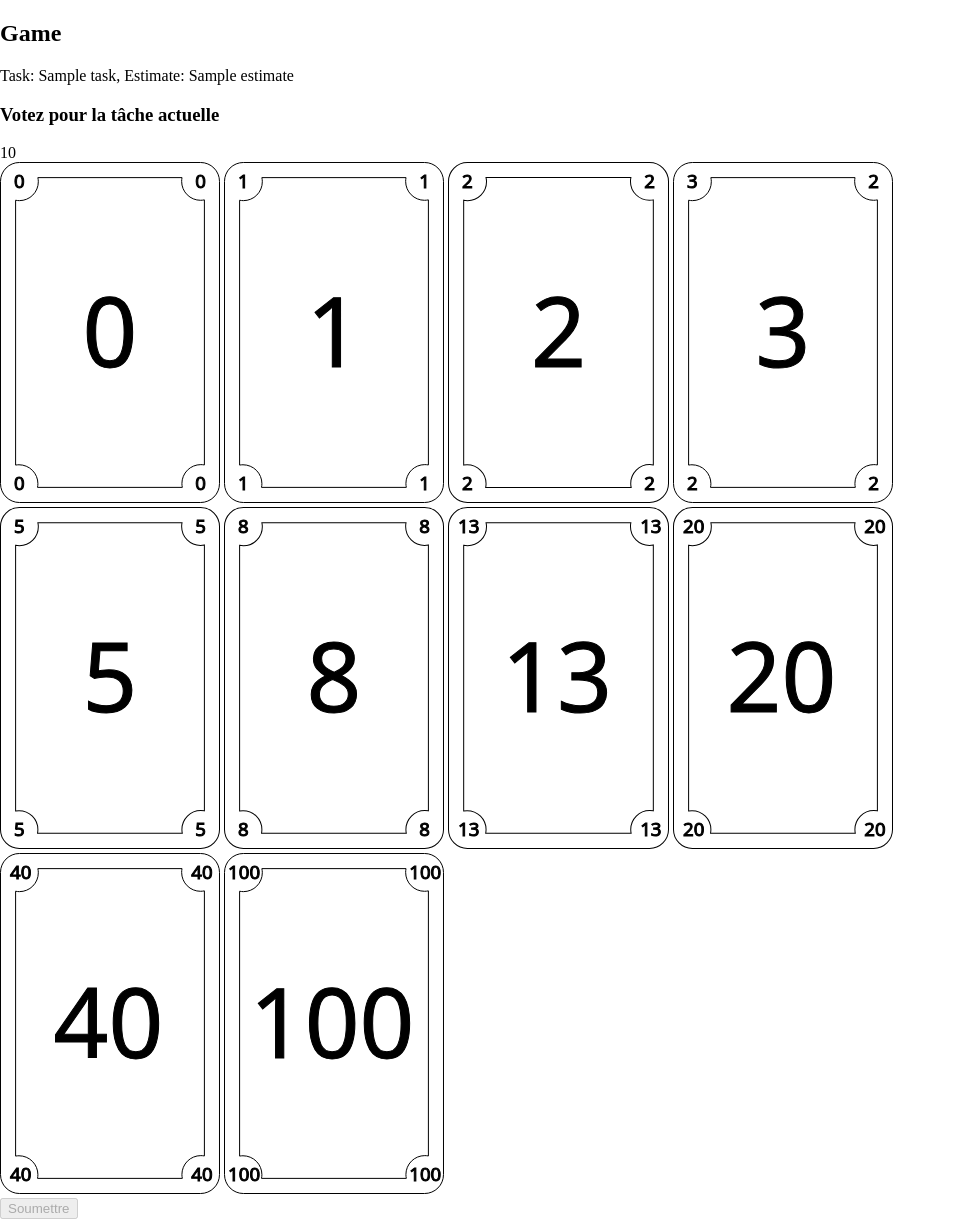
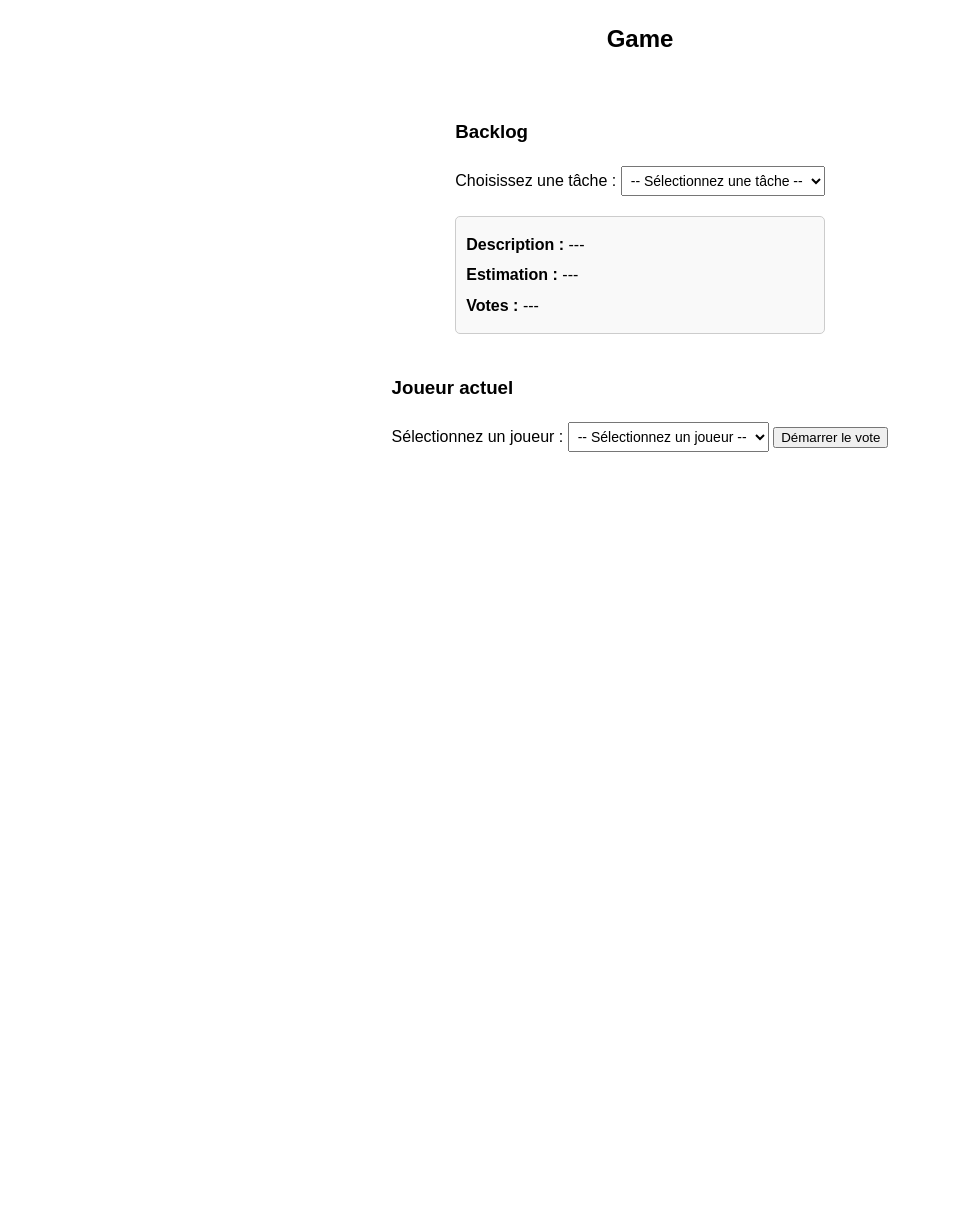
Before and after one commit to GeorgesTatchum/capi, a FastAPI app: template backend/app/templates/game.html in a window 1280 px wide. Shown: the whole page, without its empty margins (0-956 px from the left). After the commit the page ends 452 px from the top, so only its background shows below. Run offline with FastAPI, Linux system fonts and the light colour scheme; the template is opened without the code that fills it: most values are stand-ins (such as "Sample title", 1, 10 or a date in 2020); parts of the project's set-up code (start-up, migrations or seed data) failed here and were passed over.

Commit message:
start static vote logic and fix issue when handling jinjatemplate

```diff
--- /dev/null
+++ b/backend/app/config.py
@@ -0,0 +1,3 @@
+from fastapi.templating import Jinja2Templates
+
+templates = Jinja2Templates(directory="app/templates")
--- a/backend/app/main.py
+++ b/backend/app/main.py
@@ -1,16 +1,15 @@
+from app.config import templates
 from app.routes import router
 from fastapi import FastAPI, Request
 from fastapi.responses import HTMLResponse
 from fastapi.staticfiles import StaticFiles
-from fastapi.templating import Jinja2Templates
 from fastapi_socketio import SocketManager
 
 app = FastAPI()
 sio = SocketManager(app=app)
 
-app.mount("/app/static", StaticFiles(directory="app/static"), name="static")
+app.mount("/static", StaticFiles(directory="app/static"), name="static")
 app.include_router(router)
-templates = Jinja2Templates(directory="app/templates")
 
 
 @app.get("/", response_class=HTMLResponse)
--- a/backend/app/models.py
+++ b/backend/app/models.py
@@ -7,3 +7,9 @@ class Config(BaseModel):
     num_players: int
     player_names: List[str]
     rule: str
+
+
+class Vote(BaseModel):
+    task_id: str
+    player: str
+    estimate: int
--- /dev/null
+++ b/backend/app/static/players.json
@@ -0,0 +1,3 @@
+{
+    "0": "player1"
+}
--- a/backend/app/static/styles.css
+++ b/backend/app/static/styles.css
@@ -1,5 +1,46 @@
 body{
     margin: 0;
     padding: 0;
-    max-width: 1024px;
+    font-family: Arial, sans-serif;
+    line-height: 1.6;
 }
+
+#app {
+    display: flex;
+    flex-direction: column;
+    align-items: center;
+    height: auto;
+}
+
+#setup-form {
+    display: flex;
+    flex-direction: column;
+    align-items: center;
+    gap: 5px;
+}
+
+#vote {
+    display: flex;
+    flex-direction: column;
+    align-items: center;
+    height: auto;
+}
+
+#task-details {
+    margin-top: 10px;
+    padding: 10px;
+    border: 1px solid #ccc;
+    background-color: #f9f9f9;
+    border-radius: 5px;
+}
+select {
+    padding: 5px;
+    font-size: 14px;
+}
+p {
+    margin: 5px 0;
+}
+
+#backlog {
+    margin: 20px 0;
+}
--- a/backend/app/templates/base.html
+++ b/backend/app/templates/base.html
@@ -4,7 +4,7 @@
     <meta charset="UTF-8">
     <meta name="viewport" content="width=device-width, initial-scale=1.0">
     <title>Planning Poker</title>
-    <link rel="stylesheet" href="/static/styles.css">
+    <link rel="stylesheet" href="{{ url_for('static', path='styles.css') }}">
 </head>
 <body>
     <div id="app">
--- a/backend/app/templates/game.html
+++ b/backend/app/templates/game.html
@@ -2,62 +2,113 @@
 
 {% block content %}
 <h2>Game</h2>
+
+<!-- Sélection de la tâche -->
 <div id="backlog">
-    {% for task in backlog %}
-    <div>
-        <p>Task: {{ task.name }}, Estimate: {{ task.estimate }}</p>
+    <h3>Backlog</h3>
+    <label for="task-select">Choisissez une tâche :</label>
+    <select id="task-select" onchange="updateTaskDetails()">
+        <option value="" disabled selected>-- Sélectionnez une tâche --</option>
+        {% for task in backlog %}
+            <option value="{{ task['id'] }}"
+                    data-description="{{ task['description'] }}"
+                    data-estimate="{{ task['estimatedPoints'] }}">
+                {{ task['id'] }} - {{ task['title'] }}
+            </option>
+        {% endfor %}
+    </select>
+
+    <!-- Détails de la tâche -->
+    <div id="task-details" style="margin-top: 20px;">
+        <p><strong>Description :</strong> <span id="task-description">---</span></p>
+        <p><strong>Estimation :</strong> <span id="task-estimate">---</span></p>
+        <p><strong>Votes :</strong> <span id="existing-votes">---</span></p>
     </div>
-    {% endfor %}
 </div>
-<div id="vote">
-    <h3>Votez pour la tâche actuelle</h3>
-    <div id="latency-timer">10</div>
-    <div id="timer" style="display:none;">30</div>
+
+<!-- Sélection du joueur -->
+<div id="player-section">
+    <h3>Joueur actuel</h3>
+    <label for="player-select">Sélectionnez un joueur :</label>
+    <select id="player-select">
+        <option value="" disabled selected>-- Sélectionnez un joueur --</option>
+        {% for player in players %}
+            <option value="{{ player }}">{{ player }}</option>
+        {% endfor %}
+    </select>
+    <button onclick="startVote()">Démarrer le vote</button>
+</div>
+
+<!-- Section de vote -->
+<div id="vote-section" style="display:none;">
+    <h3>Vote en cours</h3>
+    <p>Joueur : <strong id="current-player">---</strong></p>
+    <p>Temps restant : <span id="timer">15</span> secondes</p>
+    <button id="submit-vote" onclick="submitVote()" disabled>Soumettre</button>
+
     <div id="choices">
-        <img src="/static/cartes/cartes_0.svg" alt="0" onclick="selectVote(0)" disabled>
-        <img src="/static/cartes/cartes_1.svg" alt="1" onclick="selectVote(1)" disabled>
-        <img src="/static/cartes/cartes_2.svg" alt="2" onclick="selectVote(2)" disabled>
-        <img src="/static/cartes/cartes_3.svg" alt="3" onclick="selectVote(3)" disabled>
-        <img src="/static/cartes/cartes_5.svg" alt="5" onclick="selectVote(5)" disabled>
-        <img src="/static/cartes/cartes_8.svg" alt="8" onclick="selectVote(8)" disabled>
-        <img src="/static/cartes/cartes_13.svg" alt="13" onclick="selectVote(13)" disabled>
-        <img src="/static/cartes/cartes_20.svg" alt="20" onclick="selectVote(20)" disabled>
-        <img src="/static/cartes/cartes_40.svg" alt="40" onclick="selectVote(40)" disabled>
-        <img src="/static/cartes/cartes_100.svg" alt="100" onclick="selectVote(100)" disabled>
+        <img src="static/cartes/cartes_0.svg" alt="0" onclick="selectVote(0)" >
+        <img src="/static/cartes/cartes_1.svg" alt="1" onclick="selectVote(1)" >
+        <img src="/static/cartes/cartes_2.svg" alt="2" onclick="selectVote(2)" >
+        <img src="/static/cartes/cartes_3.svg" alt="3" onclick="selectVote(3)" >
+        <img src="/static/cartes/cartes_5.svg" alt="5" onclick="selectVote(5)" >
+        <img src="/static/cartes/cartes_8.svg" alt="8" onclick="selectVote(8)" >
+        <img src="/static/cartes/cartes_13.svg" alt="13" onclick="selectVote(13)" >
+        <img src="/static/cartes/cartes_20.svg" alt="20" onclick="selectVote(20)" >
+        <img src="/static/cartes/cartes_40.svg" alt="40" onclick="selectVote(40)" >
+        <img src="/static/cartes/cartes_100.svg" alt="100" onclick="selectVote(100)">
     </div>
-    <button id="submit-vote" onclick="submitVote()" disabled>Soumettre</button>
 </div>
-{% endblock %}
+
+<!-- Validation -->
+<div id="validate-section" style="display:none;">
+    <h3>Tous les joueurs ont voté !</h3>
+    <button onclick="validateVotes()">Valider les votes</button>
+</div>
 
 <script>
-    let latencyTimer = 10;
-    let timer = 30;
+    let selectedTaskId = null;
+    let selectedPlayer = null;
     let selectedVote = null;
-    const latencyTimerElement = document.getElementById('latency-timer');
-    const timerElement = document.getElementById('timer');
-    const choices = document.querySelectorAll('#choices img');
-    const submitButton = document.getElementById('submit-vote');
+    let timer = 15;
+    let interval;
 
-    const latencyInterval = setInterval(() => {
-        latencyTimer--;
-        latencyTimerElement.textContent = latencyTimer;
-        if (latencyTimer === 0) {
-            clearInterval(latencyInterval);
-            startVoteTimer();
+    function updateTaskDetails() {
+        const select = document.getElementById("task-select");
+        const selectedOption = select.options[select.selectedIndex];
+        document.getElementById("task-description").textContent = selectedOption.getAttribute("data-description");
+        document.getElementById("task-estimate").textContent = selectedOption.getAttribute("data-estimate");
+        selectedTaskId = selectedOption.value;
+
+        // Afficher les votes existants
+        const votes = JSON.parse(selectedOption.getAttribute("data-votes") || "[]");
+        const votesDisplay = document.getElementById("existing-votes");
+        votesDisplay.innerHTML = votes.length > 0
+            ? `Votes existants : ${votes.join(", ")}`
+            : "Aucun vote pour le moment";
+    }
+
+    function startVote() {
+        const playerSelect = document.getElementById("player-select");
+        selectedPlayer = playerSelect.value;
+
+        if (!selectedTaskId || !selectedPlayer) {
+            alert("Veuillez sélectionner une tâche et un joueur !");
+            return;
         }
-    }, 1000);
 
-    function startVoteTimer() {
-        latencyTimerElement.style.display = 'none';
-        timerElement.style.display = 'block';
-        choices.forEach(choice => choice.removeAttribute('disabled'));
-        submitButton.removeAttribute('disabled');
+        document.getElementById("current-player").textContent = selectedPlayer;
+        document.getElementById("vote-section").style.display = "block";
+        startTimer();
+    }
 
-        const voteInterval = setInterval(() => {
+    function startTimer() {
+        timer = 15;
+        document.getElementById("timer").textContent = timer;
+        interval = setInterval(() => {
             timer--;
-            timerElement.textContent = timer;
+            document.getElementById("timer").textContent = timer;
             if (timer === 0) {
-                clearInterval(voteInterval);
                 submitVote();
             }
         }, 1000);
@@ -65,29 +116,63 @@
 
     function selectVote(vote) {
         selectedVote = vote;
+        document.getElementById("submit-vote").disabled = false;
     }
 
-    function submitVote() {
-        socket.emit('vote', { vote: selectedVote });
-        clearInterval(latencyInterval);
-        clearInterval(voteInterval);
-        // Reset timers and selected vote for the next player
-        latencyTimer = 10;
-        timer = 30;
-        selectedVote = null;
-        latencyTimerElement.textContent = latencyTimer;
-        timerElement.textContent = timer;
-        latencyTimerElement.style.display = 'block';
-        timerElement.style.display = 'none';
-        choices.forEach(choice => choice.setAttribute('disabled', 'true'));
-        submitButton.setAttribute('disabled', 'true');
-        setInterval(() => {
-            latencyTimer--;
-            latencyTimerElement.textContent = latencyTimer;
-            if (latencyTimer === 0) {
-                clearInterval(latencyInterval);
-                startVoteTimer();
-            }
-        }, 1000);
+    async function submitVote() {
+        clearInterval(interval);
+
+        const response = await fetch("/vote", {
+            method: "POST",
+            headers: { "Content-Type": "application/json" },
+            body: JSON.stringify({
+                task_id: selectedTaskId,
+                player: selectedPlayer,
+                estimate: selectedVote
+            })
+        });
+
+        if (response.ok) {
+            alert("Vote enregistré !");
+            document.getElementById("vote-section").style.display = "none";
+            selectedVote = null;
+            document.getElementById("submit-vote").disabled = true;
+            await refreshBacklog(); // Ajoutez cette ligne
+        } else {
+            alert("Erreur lors de l'enregistrement du vote.");
+        }
+    }
+
+    async function refreshBacklog() {
+        const response = await fetch("/backlog");
+        if (response.ok) {
+            const data = await response.json();
+            updateBacklogUI(data.backlog);
+        } else {
+            console.error("Erreur lors de la récupération du backlog mis à jour");
+        }
+    }
+
+    function updateBacklogUI(backlog) {
+        const select = document.getElementById("task-select");
+        select.innerHTML = '<option value="" disabled selected>-- Sélectionnez une tâche --</option>';
+
+        backlog.forEach(task => {
+            const option = document.createElement("option");
+            option.value = task.id;
+            option.textContent = `${task.id} - ${task.title}`;
+            option.setAttribute("data-description", task.description);
+            option.setAttribute("data-estimate", task.estimatedPoints);
+            option.setAttribute("data-votes", JSON.stringify(task.votes || []));
+            select.appendChild(option);
+        });
+
+        updateTaskDetails();
+    }
+
+    function validateVotes() {
+        alert("Votes validés pour la tâche actuelle !");
+        document.getElementById("validate-section").style.display = "none";
     }
 </script>
+{% endblock %}
--- a/backend/app/templates/index.html
+++ b/backend/app/templates/index.html
@@ -7,8 +7,10 @@
     <form id="setup-form" method="post" action="/setup">
         <label for="num_players">Nombre de joueurs:</label>
         <input type="number" id="num_players" name="num_players" required>
+
         <label for="player_names">Pseudos des joueurs (séparés par des virgules):</label>
         <input type="text" id="player_names" name="player_names" required>
+
         <label for="rule">Règles:</label>
         <select id="rule" name="rule">
             <option value="Strict">Strict</option>
```
Also changed, not shown: backend/app/backlog.py (+11 -3 lines), backend/app/game.py (+4 -3 lines), backend/app/routes.py (+44 -31 lines), backend/app/static/backlog.json (added, +79 -0 lines), backend/tests/test_backlog.py (added, +10 -0 lines), backend/tests/test_game.py (deleted, +0 -12 lines), backend/tests/test_rules.py (+18 -18 lines).
